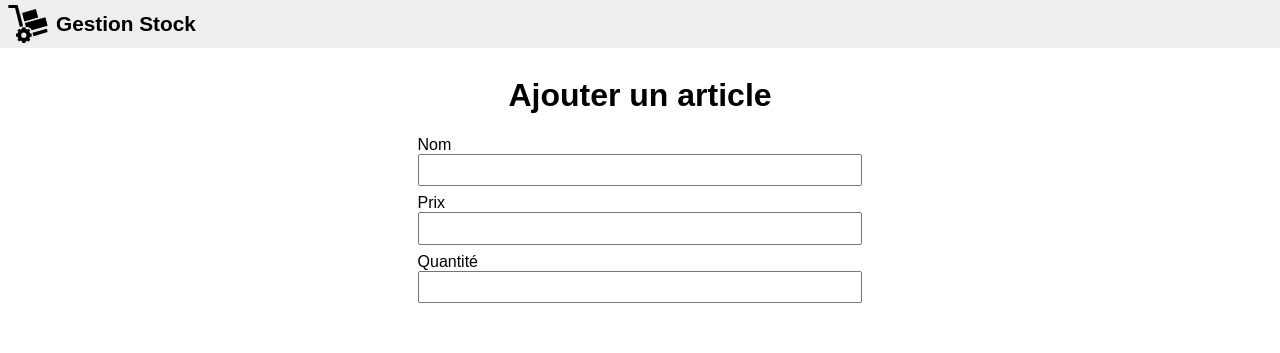
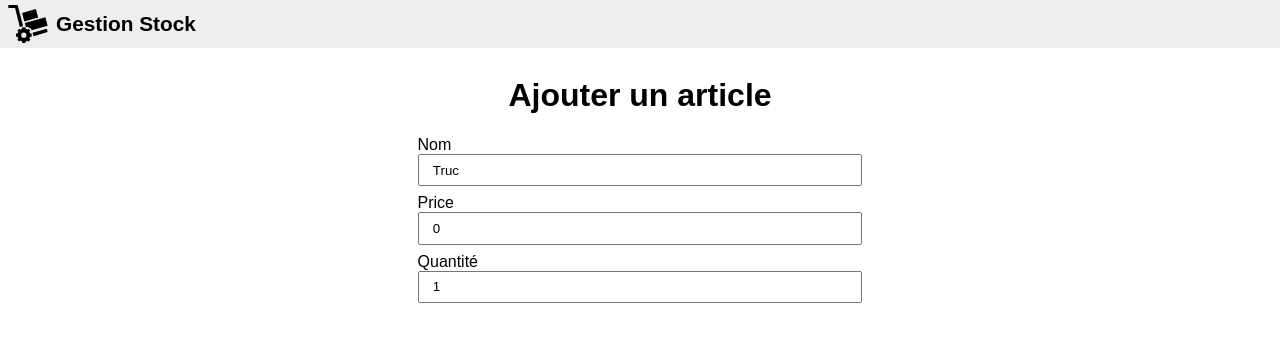
Before and after one commit to jlg-formation/ajb-mai-2026, a React (Vite) app in the folder front/: page /stock/add in a window 1280 px wide. Shown: the top 353 px of the page. Built offline with nearby package versions, Linux system fonts and the light colour scheme.

Commit message:
feat: integrate @tanstack/react-form for article addition with validation

```diff
--- a/front/package.json
+++ b/front/package.json
@@ -13,6 +13,7 @@
     "@fortawesome/fontawesome-svg-core": "^7.2.0",
     "@fortawesome/free-solid-svg-icons": "^7.2.0",
     "@fortawesome/react-fontawesome": "^3.3.1",
+    "@tanstack/react-form": "^1.32.1",
     "@tanstack/react-query": "^5.100.14",
     "@tanstack/react-query-devtools": "^5.100.14",
     "@tanstack/react-router": "^1.170.8",
--- a/front/src/css/button.css
+++ b/front/src/css/button.css
@@ -33,7 +33,6 @@ button {
       background-color: #ccc;
       border-color: #ccc;
     }
-  }
 
     &.primary {
       background-color: #333;
@@ -51,3 +50,4 @@ button {
       }
     }
   }
+}
--- a/front/src/routes/stock/add.tsx
+++ b/front/src/routes/stock/add.tsx
@@ -1,30 +1,95 @@
 import { faPlus } from "@fortawesome/free-solid-svg-icons";
 import { FontAwesomeIcon } from "@fortawesome/react-fontawesome";
 import { createFileRoute } from "@tanstack/react-router";
+import { useForm } from "@tanstack/react-form";
+import type { NewArticle } from "../../types/Article";
 
 export const Route = createFileRoute("/stock/add")({
   component: RouteComponent,
 });
 
 function RouteComponent() {
+  const form = useForm({
+    defaultValues: {
+      name: "Truc",
+      price: 0,
+      qty: 1,
+    } satisfies NewArticle,
+    onSubmit: async ({ value }) => {
+      console.log(value);
+
+      await new Promise((r) => setTimeout(r, 500));
+
+      console.log("fini la soumission");
+    },
+  });
+
   return (
     <>
       <h1>Ajouter un article</h1>
-      <form>
+      <form
+        onSubmit={(e) => {
+          e.preventDefault();
+          form.handleSubmit();
+        }}
+      >
+        <form.Field
+          name="name"
+          validators={{
+            onChange: ({ value }) =>
+              value.length < 3 ? "Minimum 3 caractères" : undefined,
+          }}
+        >
+          {(field) => (
             <label>
               <span>Nom</span>
-          <input type="text" />
+              <input
+                type="text"
+                value={field.state.value}
+                onChange={(e) => field.handleChange(e.target.value)}
+              />
             </label>
+          )}
+        </form.Field>
+        <form.Field
+          name="price"
+          validators={{
+            onChange: ({ value }) => (value < 0 ? "Prix positif" : undefined),
+          }}
+        >
+          {(field) => (
             <label>
-          <span>Prix</span>
-          <input type="number" />
+              <span>Price</span>
+              <input
+                type="number"
+                value={field.state.value}
+                onChange={(e) => field.handleChange(+e.target.value)}
+                step="0.01"
+              />
             </label>
+          )}
+        </form.Field>
+        <form.Field
+          name="qty"
+          validators={{
+            onChange: ({ value }) =>
+              value % 1 !== 0 ? "Entier stp" : undefined,
+          }}
+        >
+          {(field) => (
             <label>
               <span>Quantité</span>
-          <input type="number" />
+              <input
+                type="number"
+                value={field.state.value}
+                onChange={(e) => field.handleChange(+e.target.value)}
+              />
             </label>
+          )}
+        </form.Field>
+
         <div className="error"></div>
-        <button className="primary">
+        <button className="primary" disabled={!form.state.isValid}>
           <FontAwesomeIcon icon={faPlus} />
           <span>Ajouter</span>
         </button>
```
Also changed, not shown: 1 other file (tests, documents, lock files or other folders). Lines whose indentation alone changed are shown as unchanged.
